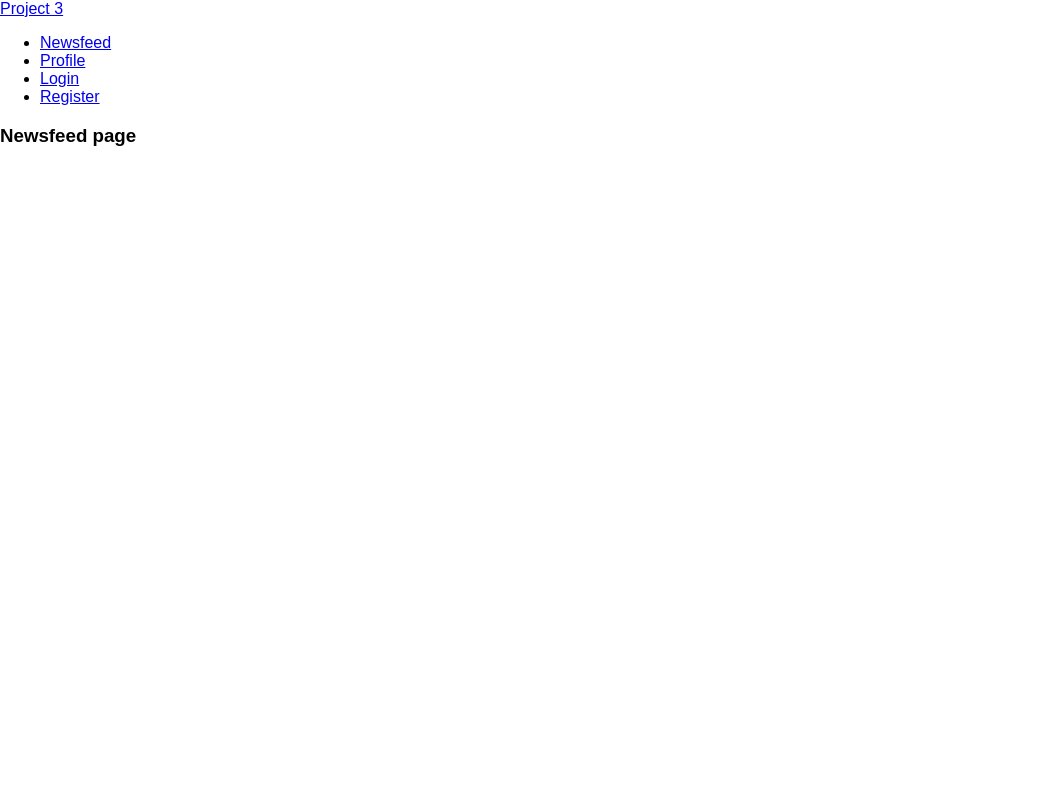
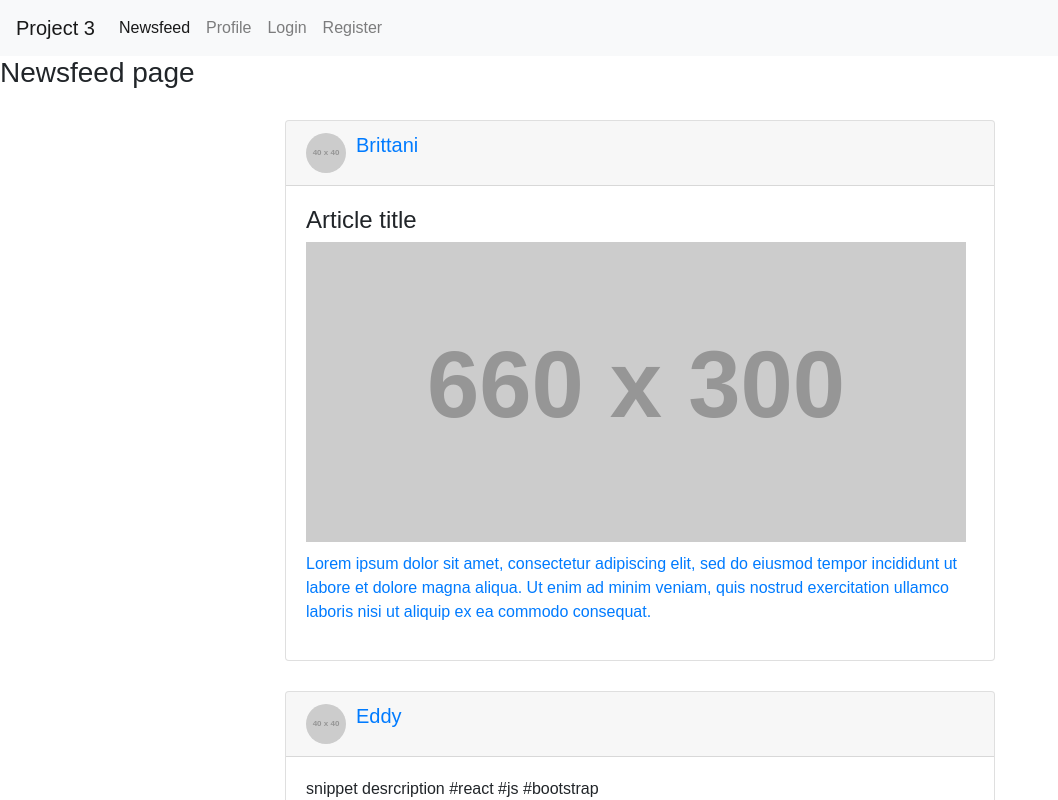
Before and after one commit to ewgalassi/Project3, a React (Create React App) app in the folder client/: page / in a window 1280 px wide. Shown: the top 800 px of the page, without its empty margins (0-1058 px from the left). Built offline with nearby package versions, Linux system fonts and the light colour scheme.

Commit message:
basic layout for article, status, and snippet post

```diff
--- a/client/public/index.html
+++ b/client/public/index.html
@@ -10,6 +10,7 @@
     -->
     <link rel="manifest" href="%PUBLIC_URL%/manifest.json">
     <link rel="shortcut icon" href="%PUBLIC_URL%/favicon.ico">
+    <link rel="stylesheet" href="https://cdnjs.cloudflare.com/ajax/libs/twitter-bootstrap/4.0.0/css/bootstrap.min.css"/>
     <!--
       Notice the use of %PUBLIC_URL% in the tags above.
       It will be replaced with the URL of the `public` folder during the build.
--- /dev/null
+++ b/client/src/components/Card/Card.js
@@ -0,0 +1,25 @@
+import React from "react";
+// import CardBtn from "../CardBtn";
+// import "./Card.css";
+
+const Card = props => (
+  <div className="card">
+        <div className="card-header" >Post heading</div>
+        <div className="card-body">card text</div>
+
+
+    {/* {!props.image && <i className="fa fa-spinner fa-spin" aria-hidden="true" />}
+    <CardBtn
+      style={{ opacity: props.image ? 1 : 0 }}
+      onClick={props.handleBtnClick}
+      data-value="pass"
+    />
+    <CardBtn
+      style={{ opacity: props.image ? 1 : 0 }}
+      onClick={props.handleBtnClick}
+      data-value="pick"
+    /> */}
+  </div>
+);
+
+export default Card;
--- /dev/null
+++ b/client/src/components/Postfeed/Postfeed.js
@@ -0,0 +1,26 @@
+import React, { Component } from "react";
+import Posttype from "./Posttype/Posttype";
+
+//need to map out and render all posts here
+
+class Postfeed extends Component {
+    state = {
+
+    }
+    render(){
+        return(
+            <div className="container" style={{width:"800px"}}>
+            <Posttype />
+            <Posttype />
+
+
+            </div>
+
+
+        )
+
+    }
+
+}
+
+export default Postfeed;
--- /dev/null
+++ b/client/src/components/Postfeed/Posttype/Article/Article.js
@@ -0,0 +1,46 @@
+import React from "react";
+
+//layout of article
+const styles = {
+    card: {
+        margin:30
+    },
+    p:{
+        marginTop:10
+    },
+    thumbnail: {
+        borderRadius:"50%",
+        float:"left",
+        marginRight:10
+    },
+    userName: {
+        margin:0,
+        verticalAlign:"center",
+        height:"100%"
+    }
+
+}
+
+const Article = () => (
+
+<div className="card" style={styles.card}>
+    <div className="card-header">
+        <img className="thumbnail" src="http://placehold.it/40x40" style={styles.thumbnail} />
+        <a href="#"><h5 className="card-title" style={styles.userName}>Brittani</h5></a>
+    </div>
+    <div className="card-body">
+    <h4>Article title</h4>
+        <a href="#">
+
+            <div>
+              <img src="http://placehold.it/660x300"/>
+            </div>
+            <p style={styles.p}>Lorem ipsum dolor sit amet, consectetur adipiscing elit, sed do eiusmod tempor incididunt ut labore et dolore magna aliqua. Ut enim ad minim veniam, quis nostrud exercitation ullamco laboris nisi ut aliquip ex ea commodo consequat. </p>
+        </a>
+    </div>
+</div>
+
+)
+
+
+export default Article;
--- /dev/null
+++ b/client/src/components/Postfeed/Posttype/Posttype.js
@@ -0,0 +1,36 @@
+import React, { Component } from "react";
+// import Card from "../Card/Card";
+import Article from "./Article/Article";
+import Snippet from "./Snippet/Snippet";
+import Status from "./Status/Status";
+
+
+//determines which post type is rendered based on data
+//use Card component and pass props in to determine post type
+
+
+class Posttype extends Component {
+    state = {
+
+    }
+    render(){
+        return(
+
+        // <div className="card">
+        //     <div className="card-header">post heading</div>
+        //     <div className="card-body">post body</div>
+
+        // </div>
+        <div>
+        <Article />
+        <Snippet />
+        <Status />
+        </div>
+
+        )
+
+    }
+
+}
+
+export default Posttype;
--- /dev/null
+++ b/client/src/components/Postfeed/Posttype/Snippet/Snippet.js
@@ -0,0 +1,44 @@
+import React from "react";
+
+//layout of snippet
+const styles = {
+    card: {
+        margin:30
+    },
+    snippet:{
+        marginTop:10,
+        height:300,
+        backgroundColor:"rgba(245, 245, 245, 0.82)",
+        border:"1px solid rgba(0,0,0,.125)"
+    },
+    thumbnail: {
+        borderRadius:"50%",
+        float:"left",
+        marginRight:10
+    },
+    userName: {
+        margin:0,
+        verticalAlign:"center",
+        height:"100%"
+    }
+}
+
+const Snippet = () => (
+
+<div className="card" style={styles.card}>
+    <div className="card-header">
+        <img className="thumbnail" src="http://placehold.it/40x40" style={styles.thumbnail} />
+        <a href="#"><h5 className="card-title" style={styles.userName}>Eddy</h5></a>
+    </div>
+    <div className="card-body">
+        <p>snippet desrcription  #react #js #bootstrap</p>
+        <div className="snippet" style={styles.snippet}>
+
+        </div>
+    </div>
+</div>
+
+)
+
+
+export default Snippet;
--- /dev/null
+++ b/client/src/components/Postfeed/Posttype/Status/Status.js
@@ -0,0 +1,39 @@
+import React from "react";
+
+//layout of article
+const styles = {
+    card: {
+        margin:30
+    },
+    p:{
+        marginTop:10
+    },
+    thumbnail: {
+        borderRadius:"50%",
+        float:"left",
+        marginRight:10
+    },
+    userName: {
+        margin:0,
+        verticalAlign:"center",
+        height:"100%"
+    }
+}
+
+const Status = () => (
+
+<div className="card" style={styles.card}>
+    <div className="card-header">
+        <img className="thumbnail" src="http://placehold.it/40x40" style={styles.thumbnail} />
+        <a href="#"><h5 className="card-title" style={styles.userName}>Tommie</h5></a>
+    </div>
+    <div className="card-body">
+        <p style={styles.p}>Lorem ipsum dolor sit amet, consectetur adipiscing elit, sed do eiusmod tempor incididunt ut labore et dolore magna aliqua. </p>
+
+    </div>
+</div>
+
+)
+
+
+export default Status;
--- a/client/src/pages/Newsfeed/Newsfeed.js
+++ b/client/src/pages/Newsfeed/Newsfeed.js
@@ -1,4 +1,5 @@
 import React, { Component } from "react";
+import Postfeed from "../../components/Postfeed/Postfeed";
 
 //components needed:
 //navbar
@@ -11,7 +12,11 @@ class Newsfeed extends Component {
 
     render() {
         return(
-            <h3>Newsfeed page</h3>
+            <div>
+                <h3>Newsfeed page</h3>
+                <Postfeed />
+            </div>
+
         )
 
     }
```
